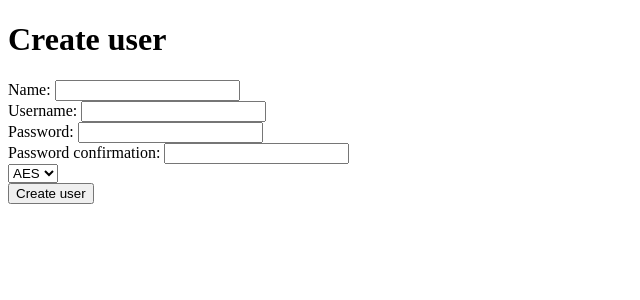
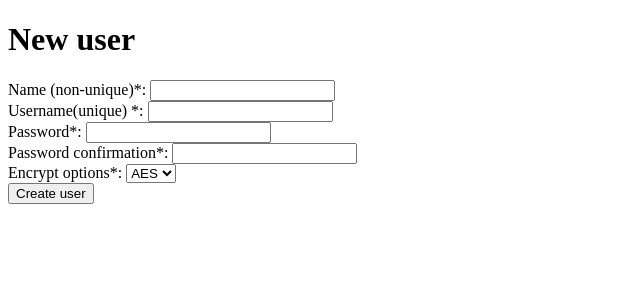
Before and after one commit to ls1955/yapp, a Flask app: template yapp/templates/user/create.html in a window 1280 px wide. Shown: the part 26-326 px from the top of the page, without its empty margins (0-640 px from the left). Run offline with Flask 3, Linux system fonts and the light colour scheme; the template is opened without the code that fills it, so the values that code supplies are empty.

Commit message:
Indicate all fields are required

```diff
--- a/yapp/templates/user/create.html
+++ b/yapp/templates/user/create.html
@@ -1,33 +1,33 @@
 {% extends "base.html" %}
 
 {% block content %}
-  <h1>Create user</h1>
+  <h1>New user</h1>
 
   <form method="post">
     <div class="field">
         <label for="name">
-            Name:
+            Name (non-unique)*:
             <input type="text" name="name" value="{{ request.form['name'] }}" required>
         </label>
     </div>
 
     <div class="field">
       <label for="username">
-        Username:
+        Username(unique) *:
         <input type="text" name="username" value="{{ request.form['username'] }}" required>
       </label>
     </div>
 
     <div class="field">
       <label for="password">
-        Password:
+        Password*:
         <input type="password" name="password" value="{{ request.form['password'] }}" required>
       </label>
     </div>
 
     <div class="field">
       <label for="password_confirmation">
-        Password confirmation:
+        Password confirmation*:
         <input
           type="password"
           name="password_confirmation"
@@ -37,6 +37,8 @@
     </div>
 
     <div class="field">
+        <label for="encrypt_option">
+          Encrypt options*:
           <select name="encrypt_option" required>
               <option value="aes" {{ 'selected' if not request.form['encrypt_option'] or request.form['encrypt_option'] == 'aes' }}>
                 AES
@@ -44,6 +46,7 @@
               <option value="des" {{ 'selected' if request.form['encrypt_option'] == 'des' }}>DES</option>
               <option value="rsa" {{ 'selected' if request.form['encrypt_option'] == 'rsa' }}>RSA</option>
           </select>
+        </label>
     </div>
 
     <button type="submit">Create user</button>
```
Lines whose indentation alone changed are shown as unchanged.
